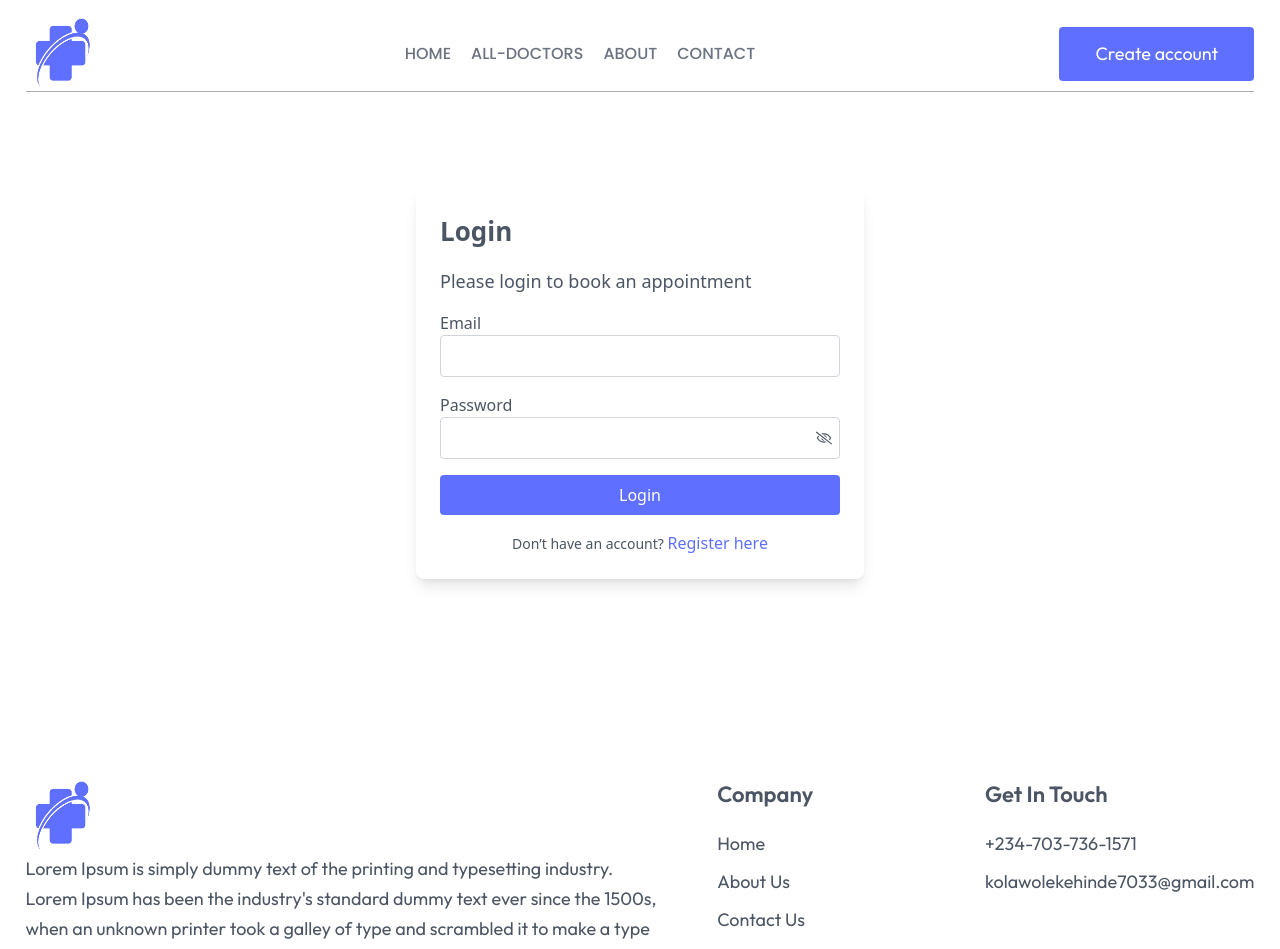
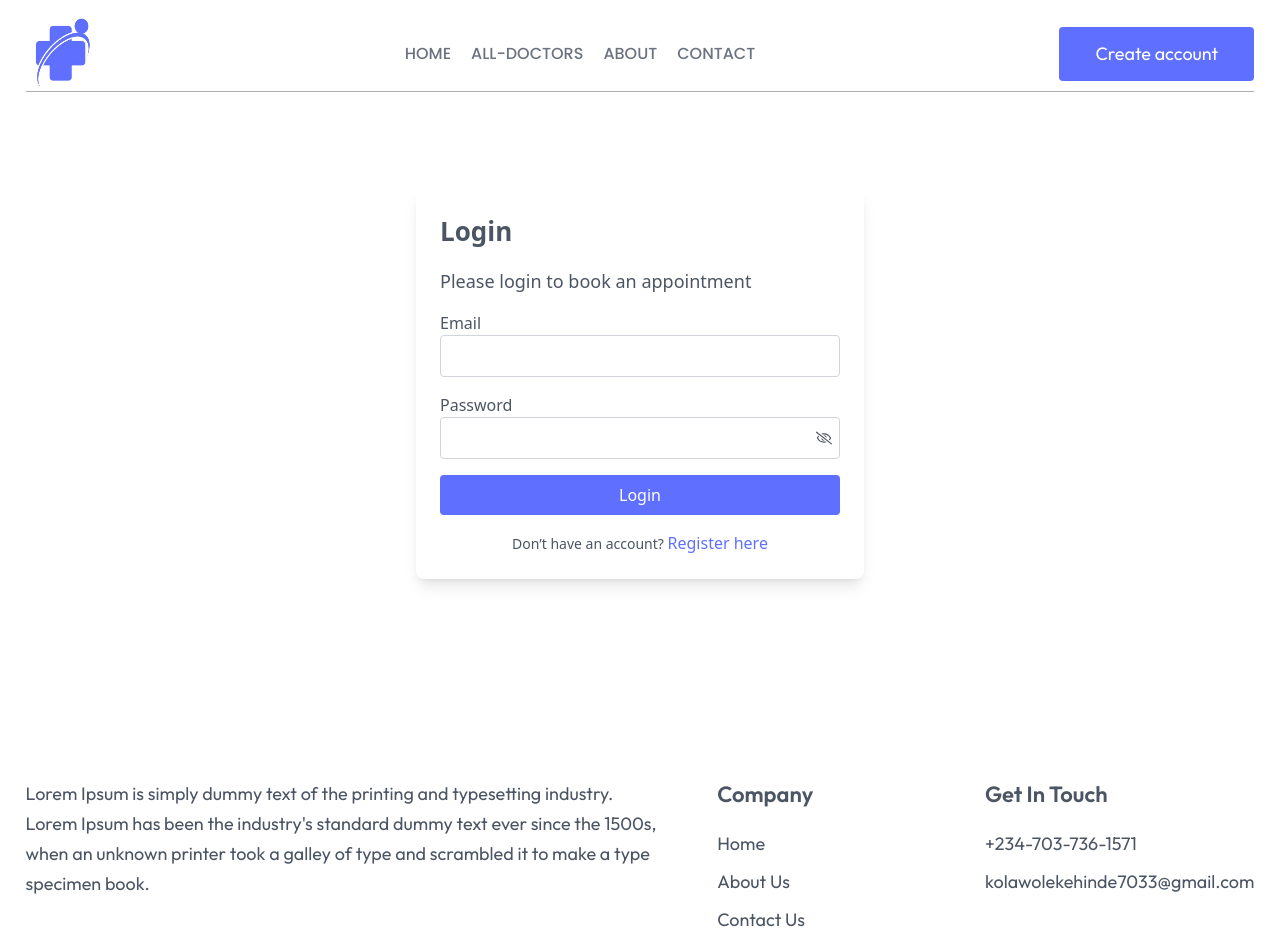
Before and after one commit to Kolawole-kehinde/Doctors-Appointment-App, a React (Vite) app: page /auth/login in a window 1280 px wide. Shown: the top 949 px of the page. Built offline with nearby package versions, Linux system fonts and the light colour scheme; no server answers; the database is empty.

Commit message:
Update MyAppointment page to fetch and display appointment data from Supabase database

```diff
--- a/src/Componets/layout/Footer.jsx
+++ b/src/Componets/layout/Footer.jsx
@@ -1,5 +1,4 @@
 import React from 'react';
-import Logo from './Logo';
 
 
 const Footer = () => {
@@ -8,7 +7,7 @@ const Footer = () => {
       <div className="flex flex-col lg:grid grid-cols-[3fr_1fr_1fr] gap-14 my-10 mt-10 lg:mt-40 text-sm">
         {/* Company Description Section */}
         <div className="w-full max-w-[646px]">
-          <Logo/>
+
           <p className="text-base leading-[25px] md:text-lg md:leading-[30px]">
             Lorem Ipsum is simply dummy text of the printing and typesetting industry. Lorem Ipsum has been the industry's standard dummy text ever since the 1500s, when an unknown printer took a galley of type and scrambled it to make a type specimen book.
           </p>
```
